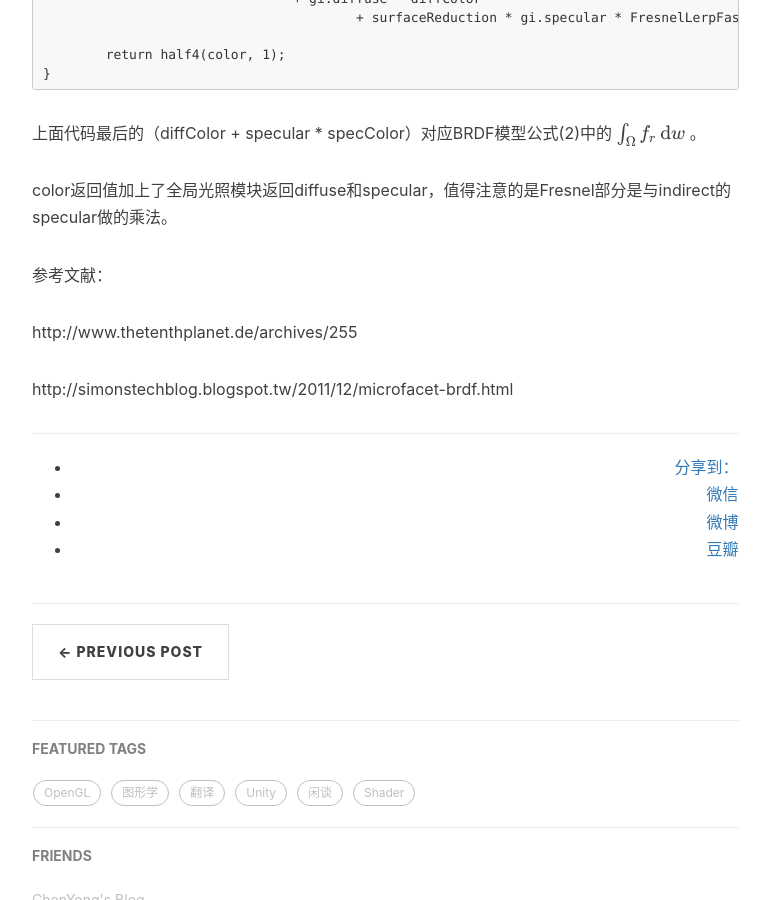
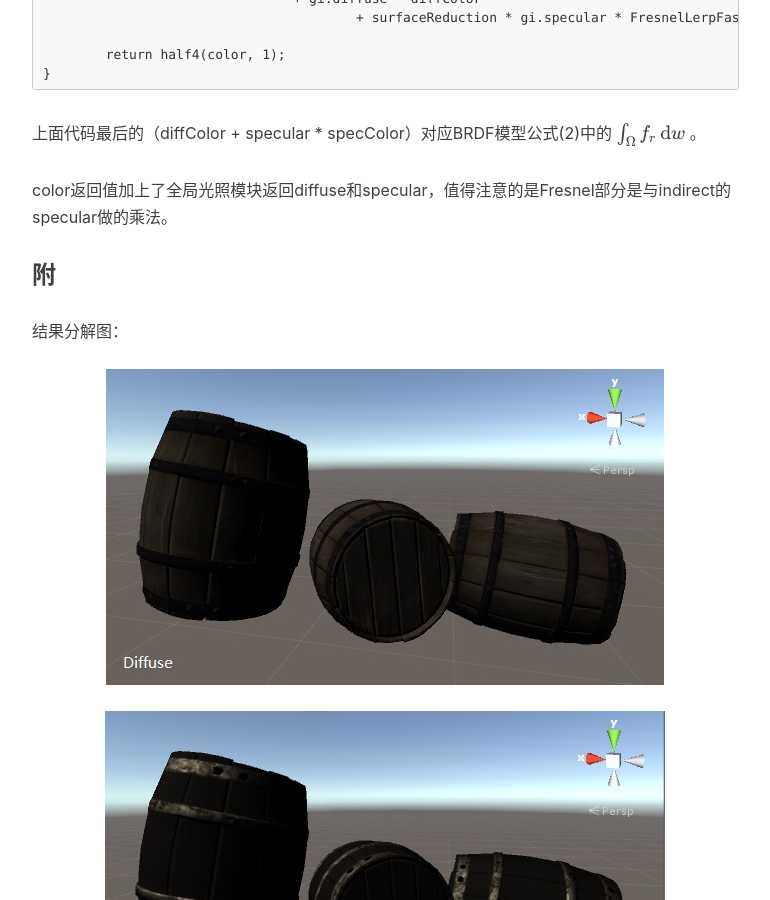
Before and after one commit to chenyong2github/blog, a Jekyll site: the page built from _posts/2017-02-07-pbs.markdown, in a window 1280 px wide and 900 px high, scrolled down 4468 px. Shown: the whole window, without its empty margins (233-1003 px from the left). Built offline with Jekyll 4.4.1, drawn with Linux system fonts in a browser that asks for light colours; nearby versions of some CDN libraries; formulas are drawn with MathJax 3; comment, search, counter and statistics services are not loaded.

Commit message:
pbs pics

```diff
--- a/_posts/2017-02-07-pbs.markdown
+++ b/_posts/2017-02-07-pbs.markdown
@@ -203,6 +203,14 @@
 
 color返回值加上了全局光照模块返回diffuse和specular，值得注意的是Fresnel部分是与indirect的specular做的乘法。
 
+### 附
+结果分解图：
+![这里写图片描述](/img/in-post/pbs/1.jpg)
+![这里写图片描述](/img/in-post/pbs/2.jpg)
+![这里写图片描述](/img/in-post/pbs/3.jpg)
+![这里写图片描述](/img/in-post/pbs/4.jpg)
+![这里写图片描述](/img/in-post/pbs/5.jpg)
+
 
 参考文献：
 
```
Also changed, not shown: img/in-post/pbs/1.jpg (added), img/in-post/pbs/2.jpg (added), img/in-post/pbs/3.jpg (added), img/in-post/pbs/4.jpg (added), img/in-post/pbs/5.jpg (added).
